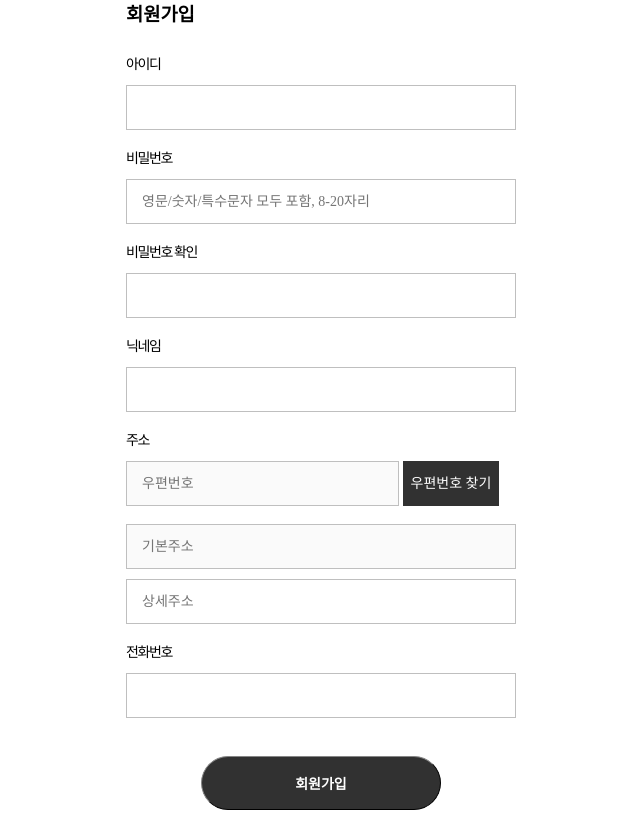
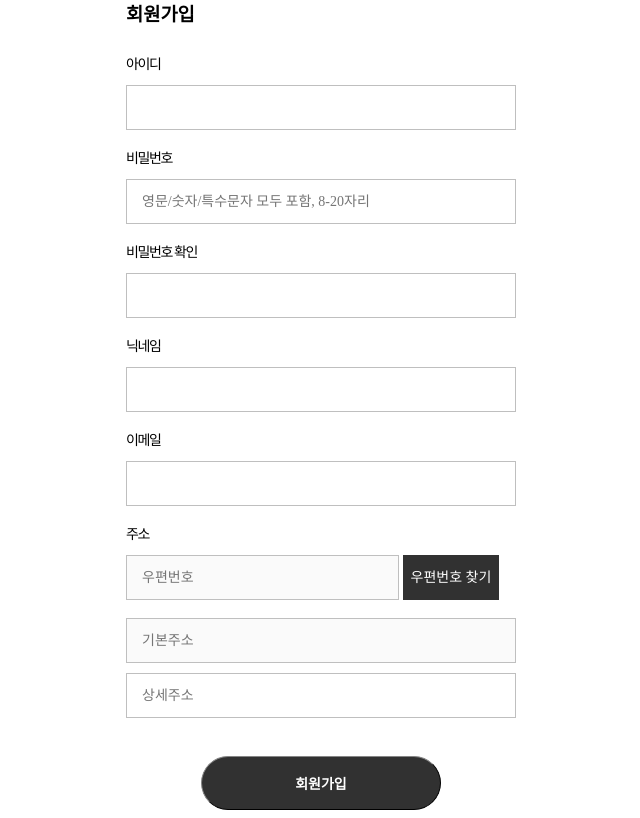
Before and after one commit to bkms1-team10/bkms1-team10, a Flask app: page /join/ in a window 1280 px wide. Shown: the part 139-957 px from the top of the page, without its empty margins (319-959 px from the left). Run offline with Flask 3, Linux system fonts and the light colour scheme; some libraries are stand-ins or nearby versions; some web fonts are replaced.

Commit message:
modify join form

```diff
--- a/server.py
+++ b/server.py
@@ -20,6 +20,10 @@ def login():
     else:
         if request.method == 'POST':
             ##로그인 정보 일치하는 지 확인
+            ##1) 아이디 검색
+            ##2) 아이디+비밀번호 검색
+            ##1) 2) 결과 없으면 html 출력 시 parameter로 message 전달 ID_NOT_FOUND / PASSWORD_NOT_FOUND, header = 'login'
+            ##2) 결과 있으면 세션 설정(하단 코드)
             session['userID'] = request.form['userID']
             return redirect(url_for('home'))
         else:
--- a/templates/login/join.html
+++ b/templates/login/join.html
@@ -3,18 +3,7 @@
 <script src="//t1.daumcdn.net/mapjsapi/bundle/postcode/prod/postcode.v2.js"></script>
 <script src="//cdnjs.cloudflare.com/ajax/libs/jquery/3.2.1/jquery.min.js"></script>
 <script>
-
 	$(document).ready(function(){
-
-		$("#telno").keypress(function(){
-			if ((event.keyCode < 48) || (event.keyCode > 57))	event.returnValue = false;
-		});
-
-
-		$("#telno").keyup(function(){
-			$(this).val( $(this).val().replace(/[^0-9]/g, "").replace(/(^02|^0505|^1[0-9]{3}|^0[0-9]{2})([0-9]+)?([0-9]{4})$/,"$1-$2-$3").replace("--", "-") );
-		});
-
 		$("#userID").change(function(){
 			$.ajax({
 				url : "/login/idCheck",
@@ -33,66 +22,11 @@
 							$("#msg_id").css('color', 'green');
 							$("#msg_id").css('display', 'block');
 						}
-
 						}
 			});
-
 		});
 
-		$("#btn_email").click(function(){
-			//이메일
-		 	var eMail = $("#email").val();
-		 	var regEmail = /^[0-9a-zA-Z]([-_\.]?[0-9a-zA-Z])*@[0-9a-zA-Z]([-_\.]?[0-9a-zA-Z])*\.[a-zA-Z]{2,3}$/;
-
-		 	if($("#email").val() == '') {
-		 		$("#msg_email").text("이메일주소를 입력하세요.");
-		 		$("#msg_email").css('display', 'block');
-		 		$("#email").focus();
-		 		return false;
-		 	}
-
-		 	else if (!regEmail.test(eMail)) {
-		 		$("#msg_email").text("이메일 형식이 올바르지 않습니다.");
-		 		$("#msg_email").css('display', 'block');
-		 		$("#email").focus();
-		 		return false;
-		      }
-		 	else{
-		 		$("#msg_email").css('display', 'none');
-		 		$("#email").attr("disabled", true);
-		 		$("#btn_email").attr("disabled", true);
-
-				$.ajax({
-					url : "/login/sendEmailCode",
-					type : "post",
-					dataType : "json",
-					data : {"email" : $("#email").val()},
-					success : function(data){
-				 		$("#emailCode").attr("type", "text");
-						emailCode = data;
-					}
-				});
-
-				$("#emailCode").change(function(){
-					if($("#emailCode").val() != emailCode){
-						$("#msg_emailCode").text("인증 번호가 일치하지 않습니다.");
-						$("#msg_emailCode").css('color', 'red');
-						$("#msg_emailCode").css('display', 'block');
-						$("#emailCode").val("").focus();
-					}else{
-						$("#msg_emailCode").text("올바른 인증 코드입니다.");
-						$("#msg_emailCode").css('color', 'green');
-						$("#msg_emailCode").css('display', 'block');
-					}
-			});
-
-		 		}
-		});
-
-
-
 		$("#btn_register").click(function(){
-			console.log($("id_chk".val));
 			//아이디
 			if($("#userID").val() == '') { $("#msg_id").text("아이디를 입력해주세요."); $("#msg_id").css('display', 'block'); $("#userID").focus(); return false;}
 			else{	$("#msg_id").css('display', 'none');}
@@ -136,7 +70,6 @@
 			}
 
 			//비밀번호 재입력
-
 			if(Pass != Pass1) {
 				$("#msg_pwchk").text("비밀번호가 일치하지 않습니다.");
 				$("#msg_pwchk").css('display', 'block');
@@ -149,25 +82,32 @@
 			if($("#username").val() == '') { $("#msg_name").css('display', 'block'); $("#name").focus(); return false; }
 			else{	$("#msg_name").css('display', 'none');}
 
+			//이메일
+		 	var eMail = $("#email").val();
+		 	var regEmail = /^[0-9a-zA-Z]([-_\.]?[0-9a-zA-Z])*@[0-9a-zA-Z]([-_\.]?[0-9a-zA-Z])*\.[a-zA-Z]{2,3}$/;
+
+		 	if($("#email").val() == '') {
+		 		$("#msg_email").text("이메일주소를 입력하세요.");
+		 		$("#msg_email").css('display', 'block');
+		 		$("#email").focus();
+		 		return false;
+		 	}
+
+		 	else if (!regEmail.test(eMail)) {
+		 		$("#msg_email").text("이메일 형식이 올바르지 않습니다.");
+		 		$("#msg_email").css('display', 'block');
+		 		$("#email").focus();
+		 		return false;
+		      }
+		 	else{
+		 		$("#msg_email").css('display', 'none');
+		 		$("#email").attr("disabled", true);
+		 		$("#btn_email").attr("disabled", true);
+		 		}
 
 			//주소
 			if($("#detailAddress").val() == ''){ $("#msg_address").css('display', 'block'); $("#detailAddress").focus(); return false; }
 			else{	$("#msg_address").css('display', 'none');}
-
-			//전화번호
-		 	if($("#telno").val() == '') { $("#msg_telno").css('display', 'block'); $("#telno").focus(); return false;}
-		 	else{	$("#msg_telno").css('display', 'none');}
-
-			//이메일 => 인증번호 입력했는지
-		 	if($("#emailCode").val() == '') {
-		 		$("#msg_emailCode").text("이메일 인증을 완료해주세요.");
-		 		$("#msg_emailCode").css('display', 'block');
-		 		$("#emailCode").focus();
-		 		return false;
-		 	}
-		 	else{
-		 		$("#msg_emailCode").css('display', 'none');
-		 		}
 
 		 	$("#postcode").attr("disabled", false);
 		 	$("#address").attr("disabled", false);
@@ -276,24 +216,6 @@ h3{
 	margin-bottom : 10px;
 }
 
-#email{
-	width : 75%;
-	margin-bottom : 10px;
-}
-
-#btn_email{
-	font-size : 14px;
-	margin-left : 1px;
-	padding : 10px 7px;
-	line-height: 23px;
-	display:inline;
-	border : 1px solid  #313131;
-	background-color :  #313131;
-	color : #FFFFFF;
-	cursor : pointer;
-	transition-duration: 0.4s;
-}
-
 #btn_address{
 	font-size : 14px;
 	margin-bottom : 18px;
@@ -349,7 +271,7 @@ input:focus{
 	font-size:12px;
 }
 
-#msg_pwchk, #msg_email, #msg_id, #msg_address, #msg_telno, #msg_name, #msg_pw, #msg_emailCode{
+#msg_pwchk, #msg_email, #msg_id, #msg_address, #msg_name, #msg_pw{
 	display : none;
 	color: red;
 }
@@ -383,11 +305,19 @@ input:focus{
 		<input type="password" class="field" id="passwordchk" name="passwordchk" maxlength="50">
 		<div id="msg_pwchk" class="msg"></div>
 	</div>
+
 	<div class="row">
 		<label class="title">닉네임</label>
 		<input type="text" class="field" id="username" name="username" maxlength="50" autoComplete="off">
 		<div id="msg_name" class="msg">이름을 입력해주세요.</div>
 	</div>
+
+	<div class="row">
+		<label class="title">이메일</label>
+		<input type="text" class="field" id="email" name="email" autoComplete="off" />
+		<div id="msg_email" class="msg"></div>
+	</div>
+
 	<div class="row">
 		<label class="title">주소</label>
 		<input type="text" class="field" id="postcode" name="postcode" placeholder="우편번호" disabled>
@@ -397,11 +327,6 @@ input:focus{
 		<input type="hidden" class="field" id="extraAddress" name="extraAddress" placeholder="참고항목" disabled>
 		<div id="msg_address" class="msg">주소지를 입력해주세요.</div>
 	</div>
-	<div class="row">
-		<label class="title">전화번호</label>
-		<input type="text" class="field" id="telno" name="telno" maxlength="13" autoComplete="off"  />
-		<div id="msg_telno" class="msg">전화번호를 입력해주세요.</div>
-	</div>
 	<br>
 	<div align="center">
 		<input type="button" id="btn_register" class="button" value="회원가입">
```
